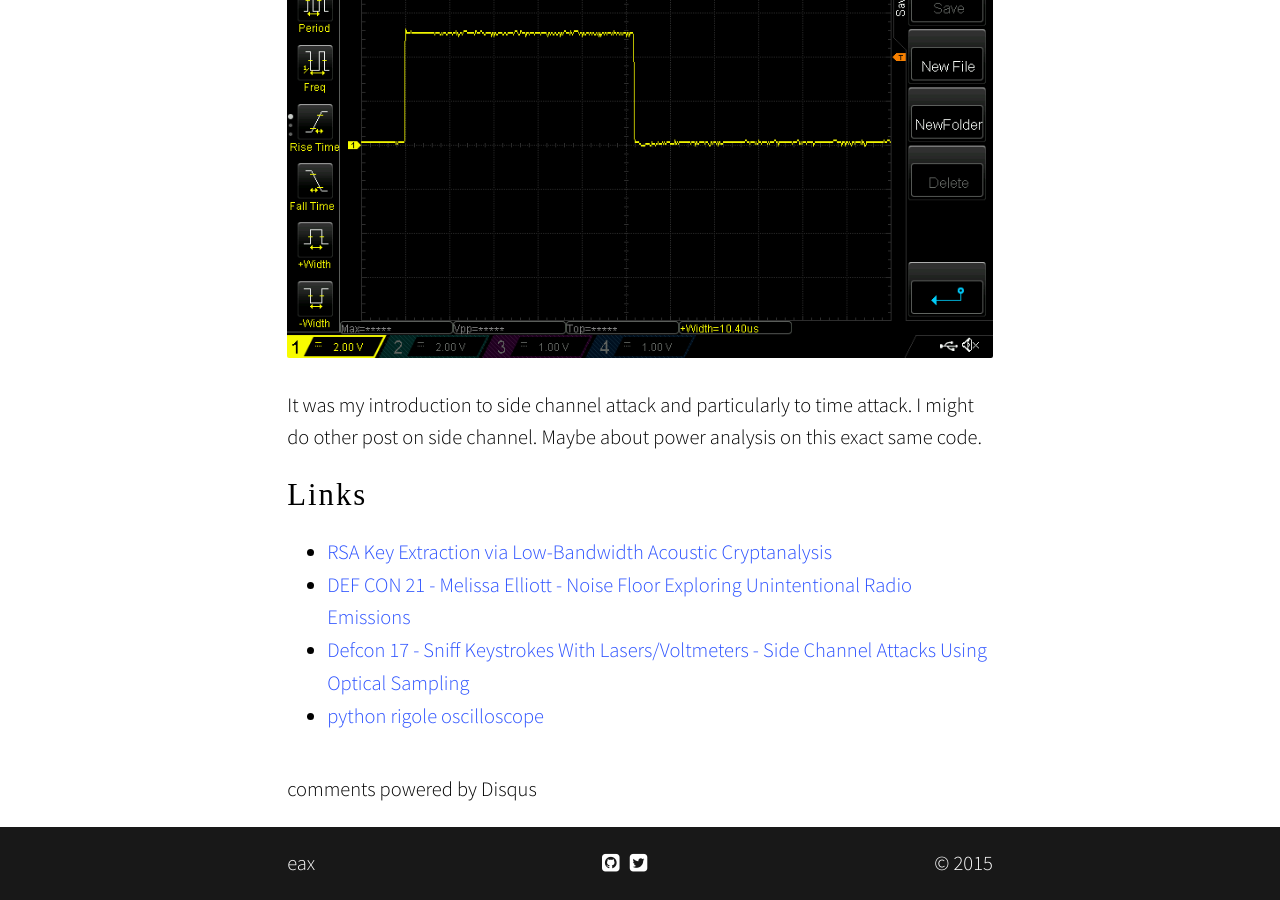
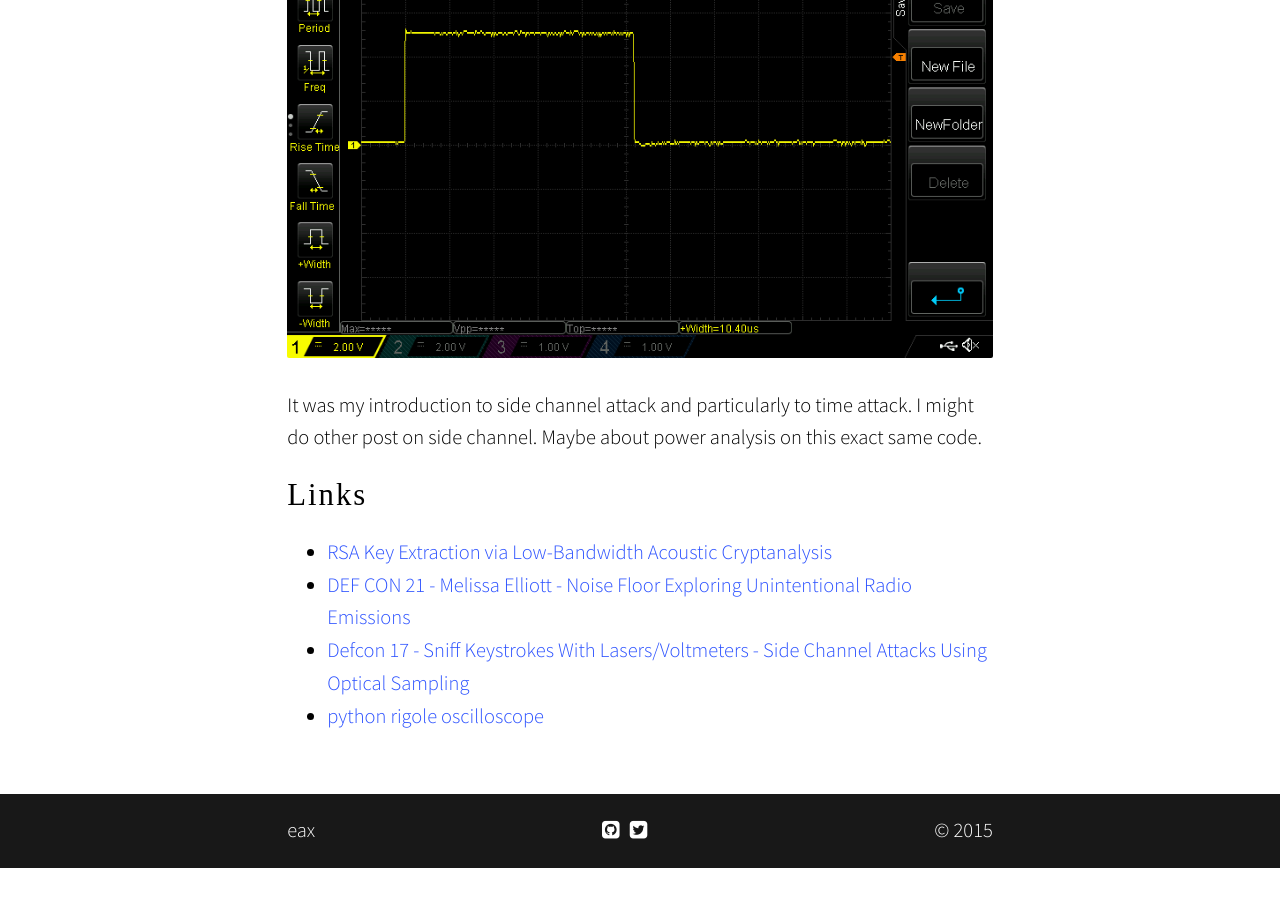
Before and after one commit to eax64/eax64.github.io, a Jekyll site: the page built from _posts/2015-04-10-timing-attack-on-arduino.md, in a window 1280 px wide and 900 px high, scrolled down 12747 px. Built offline with Jekyll 4.4.1, drawn with Linux system fonts in a browser that asks for light colours; nearby versions of some CDN libraries; some web fonts are replaced; Markdown is read by kramdown in place of the engine named in the settings; comment, search, counter and statistics services are not loaded; after the commit the page ends 13615 px from its top, so only the background shows below that; part of the change alters nothing that is shown.

Commit message:
Update url field. Remove comment section.

```diff
--- a/_config.yml
+++ b/_config.yml
@@ -2,14 +2,11 @@ title: "mov eax, 64"
 author: "Kevin Soules"
 description: "IT security, Hardware hacking, SDR"
 more: "read more"
-url: "http://libdev.so"
+url: "http://eax64.github.io"
 
 markdown: redcarpet
 redcarpet:
   extensions: ["no_intra_emphasis", "fenced_code_blocks", "autolink", "tables", "with_toc_data"]
-
-comments:
-    disqus: "eax64githubio"
 
 style:
     padding: 33%
```
